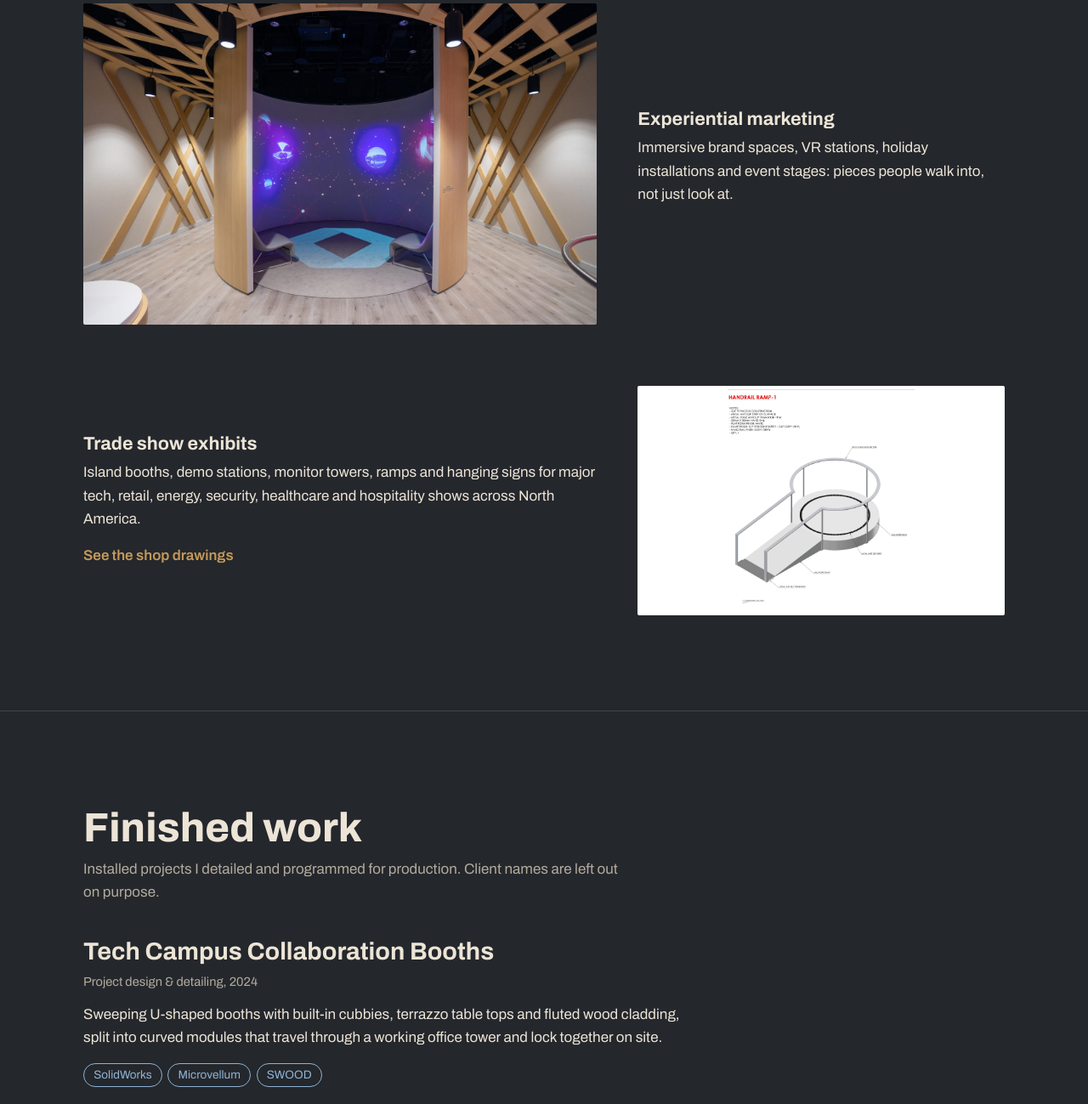
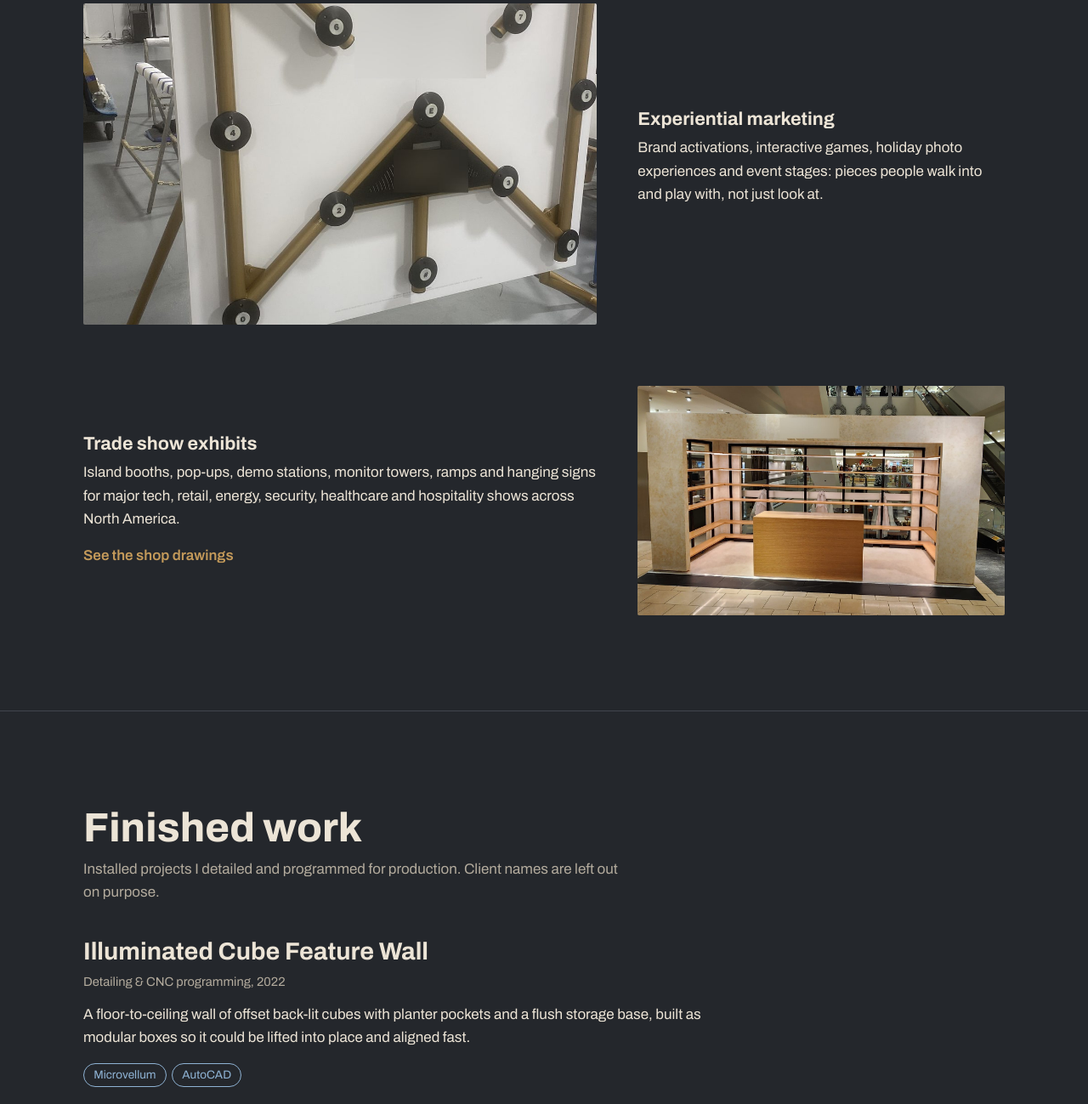
Before and after one commit to Akhil489-9/AkhileshKola, a plain HTML site: page index.html in a window 1280 px wide. Shown: the part 2031-3330 px from the top of the page at 85% size. Drawn offline with Linux system fonts and the light colour scheme.

Commit message:
Vary page-1 photos across project types
Co-Authored-By: Claude Opus 5.5 <noreply@anthropic.com>
Claude-Session: https://claude.ai/code/session_01EA2DYTbEVpnRfVADvUofed

```diff
--- a/index.html
+++ b/index.html
@@ -62,7 +62,7 @@
           and hand the shop something it can cut and install without guessing.</p>
         <div class="featured">
           <article class="feature">
-            <div class="feature-media"><img src="img/campus-booth-2.jpg" alt="Two-tier oval booth with vertical wood slat cladding" loading="lazy" data-kind="photo"></div>
+            <div class="feature-media"><img src="img/feature-cube-wall.jpg" alt="Wall of staggered white back-lit cubes with trailing plants" loading="lazy" data-kind="photo"></div>
             <div>
               <h3>Architectural millwork</h3>
               <p class="summary">Curved booths, lattice ceilings, feature walls and lobby interiors for offices,
@@ -70,26 +70,26 @@
             </div>
           </article>
           <article class="feature">
-            <div class="feature-media"><img src="img/retail-cube-wall.jpg" alt="Wall of staggered white back-lit cubes with hanging plants" loading="lazy" data-kind="photo"></div>
+            <div class="feature-media"><img src="img/experience-mars-wall.jpg" alt="Framed moss wall surrounding a wide LED screen with a VR station" loading="lazy" data-kind="photo"></div>
             <div>
               <h3>Store fixtures &amp; retail</h3>
-              <p class="summary">Gondolas, cash desks, back walls, display cubes and pop-up stores, built as
-                modular fixtures that ship flat and go up fast.</p>
+              <p class="summary">Branch and store fit-outs, window displays, gondolas, cash desks and back walls,
+                built as modular fixtures that ship flat and go up fast.</p>
             </div>
           </article>
           <article class="feature">
-            <div class="feature-media"><img src="img/experience-pod-2.jpg" alt="Curved oak immersive pod glowing with projected stars under a lattice ceiling" loading="lazy" data-kind="photo"></div>
+            <div class="feature-media"><img src="img/reaction-wall.jpg" alt="Freestanding game wall with a gold tube frame and round light-up targets" loading="lazy" data-kind="photo"></div>
             <div>
               <h3>Experiential marketing</h3>
-              <p class="summary">Immersive brand spaces, VR stations, holiday installations and event stages:
-                pieces people walk into, not just look at.</p>
+              <p class="summary">Brand activations, interactive games, holiday photo experiences and event stages:
+                pieces people walk into and play with, not just look at.</p>
             </div>
           </article>
           <article class="feature">
-            <div class="feature-media drawing-bg"><img src="img/booth-ramp-iso.jpg" alt="Isometric shop drawing of a circular platform with ramp and handrail" loading="lazy" data-kind="drawing"></div>
+            <div class="feature-media"><img src="img/luxury-popup.jpg" alt="Stone-finish pop-up booth with lit oak shelves and an oak desk" loading="lazy" data-kind="photo"></div>
             <div>
               <h3>Trade show exhibits</h3>
-              <p class="summary">Island booths, demo stations, monitor towers, ramps and hanging signs for major
+              <p class="summary">Island booths, pop-ups, demo stations, monitor towers, ramps and hanging signs for major
                 tech, retail, energy, security, healthcare and hospitality shows across North America.</p>
               <a class="more" href="drawings.html">See the shop drawings</a>
             </div>
--- a/js/projects.js
+++ b/js/projects.js
@@ -9,30 +9,27 @@
 // category: "Architectural Millwork" | "Trade Show Booths" | "Stages & Scenic" | "Retail Fixtures"
 window.PROJECTS = [
   {
-    id: "tech-campus",
-    title: "Tech Campus Collaboration Booths",
+    id: "feature-cube-wall",
+    title: "Illuminated Cube Feature Wall",
     category: "Architectural Millwork",
-    year: 2024,
-    role: "Project design & detailing",
-    scope: "Eight curved, multi-level collaboration booths across six office floors",
-    software: ["SolidWorks", "Microvellum", "SWOOD"],
+    year: 2022,
+    role: "Detailing & CNC programming",
+    scope: "Two-storey staggered cube wall with concealed LED lighting and planters",
+    software: ["Microvellum", "AutoCAD"],
     summary:
-      "Sweeping U-shaped booths with built-in cubbies, terrazzo table tops and fluted wood " +
-      "cladding, split into curved modules that travel through a working office tower and " +
-      "lock together on site.",
+      "A floor-to-ceiling wall of offset back-lit cubes with planter pockets and a flush " +
+      "storage base, built as modular boxes so it could be lifted into place and aligned fast.",
     images: [
-      { src: "img/campus-booth-1.jpg", alt: "Curved wood collaboration booth with fluted cladding in a sunlit office", kind: "photo" },
-      { src: "img/campus-booth-2.jpg", alt: "Two-tier oval booth with vertical wood slat cladding", kind: "photo" },
-      { src: "img/campus-booth-3.jpg", alt: "U-shaped booth with cubby shelving and pedestal tables", kind: "photo" },
+      { src: "img/feature-cube-wall.jpg", alt: "Wall of staggered white back-lit cubes with trailing plants", kind: "photo" },
     ],
   },
   {
     id: "experience-centre",
     title: "Branch Experience Centre",
-    category: "Architectural Millwork",
+    category: "Retail Fixtures",
     year: 2022,
     role: "Detailing & CNC programming",
-    scope: "Lattice ceiling, curved immersive pod, feature counters and wall surrounds",
+    scope: "Lattice ceiling, curved immersive pod, oak counters and framed display walls",
     software: ["SolidWorks", "SWOOD", "AutoCAD"],
     summary:
       "A woven wood lattice ceiling that flows down the walls, a curved immersive projection " +
@@ -40,9 +37,67 @@ window.PROJECTS = [
     images: [
       { src: "img/experience-pod-2.jpg", alt: "Curved oak immersive pod glowing with projected stars under a lattice ceiling", kind: "photo" },
       { src: "img/experience-lattice.jpg", alt: "Woven wood lattice ceiling over a curved pod and oak counter", kind: "photo" },
-      { src: "img/experience-pod.jpg", alt: "Curved wood immersive pod framed by lattice wall supports", kind: "photo" },
-      { src: "img/experience-vr-wall.jpg", alt: "Lattice ceiling flowing into a framed moss wall around an LED screen", kind: "photo" },
       { src: "img/experience-mars-wall.jpg", alt: "Framed moss wall surrounding a wide LED screen with a VR station", kind: "photo" },
+    ],
+  },
+  {
+    id: "reaction-wall",
+    title: "Interactive Reaction-Game Wall",
+    category: "Experiential",
+    year: 2023,
+    role: "Detailing & CNC programming",
+    scope: "Freestanding brand-activation game with a bent-tube steel frame and light-up targets",
+    software: ["SolidWorks", "SWOOD"],
+    summary:
+      "A freestanding reaction-time game for a brand activation: bent and welded tube frame, " +
+      "routed face panel and embedded light-up targets, designed to tour between events.",
+    images: [
+      { src: "img/reaction-wall.jpg", alt: "Freestanding game wall with a gold tube frame and round light-up targets", kind: "photo" },
+    ],
+  },
+  {
+    id: "holiday-arcade",
+    title: "Holiday Photo Experience",
+    category: "Experiential",
+    year: 2023,
+    role: "Detailing & CNC programming",
+    scope: "Nested arch arcade, illuminated star and counters for a seasonal installation",
+    software: ["SolidWorks", "SWOOD"],
+    summary:
+      "A tunnel of nested printed arches leading to a photo set, crowned with a lit star — " +
+      "designed to install overnight in a busy public concourse.",
+    images: [
+      { src: "img/holiday-arcade.jpg", alt: "Tunnel of decorative arches on a red carpet under an illuminated star", kind: "photo" },
+    ],
+  },
+  {
+    id: "luxury-popup",
+    title: "Luxury Pop-up Booth",
+    category: "Trade Show Booths",
+    year: 2023,
+    role: "Detailing & CNC programming",
+    scope: "Stone-finish portal booth with lit shelving and an oak cash desk",
+    software: ["SolidWorks", "Microvellum"],
+    summary:
+      "A freestanding stone-finish portal with back-lit oak shelving, steel display frames and " +
+      "a solid oak desk, built in sections to go up overnight on a live retail floor.",
+    images: [
+      { src: "img/luxury-popup.jpg", alt: "Stone-finish pop-up booth with lit oak shelves and an oak desk", kind: "photo" },
+    ],
+  },
+  {
+    id: "window-display",
+    title: "Concentric Ring Window Display",
+    category: "Retail Fixtures",
+    year: 2022,
+    role: "Detailing & CNC programming",
+    scope: "Layered ring portal with an illuminated globe for a flagship store window",
+    software: ["SolidWorks", "SWOOD"],
+    summary:
+      "Nested CNC-cut rings stepping back into a lit globe, with planted vines spiralling " +
+      "through the layers to pull people toward the window.",
+    images: [
+      { src: "img/window-display.jpg", alt: "Store window with concentric green rings framing an illuminated globe", kind: "photo" },
     ],
   },
   {
```
Also changed, not shown: img/campus-booth-1.jpg (deleted), img/campus-booth-2.jpg (deleted), img/campus-booth-3.jpg (deleted), img/campus-booth-4.jpg (deleted), img/display-cube-wall.jpg (deleted), img/experience-pod.jpg (deleted), img/experience-vr-wall.jpg (deleted), img/feature-cube-wall.jpg (added), img/holiday-arcade.jpg (added), img/holiday-arches.jpg (deleted), img/luxury-popup.jpg (added), img/reaction-wall.jpg (added), img/retail-cube-wall.jpg (deleted), img/window-display.jpg (added).
